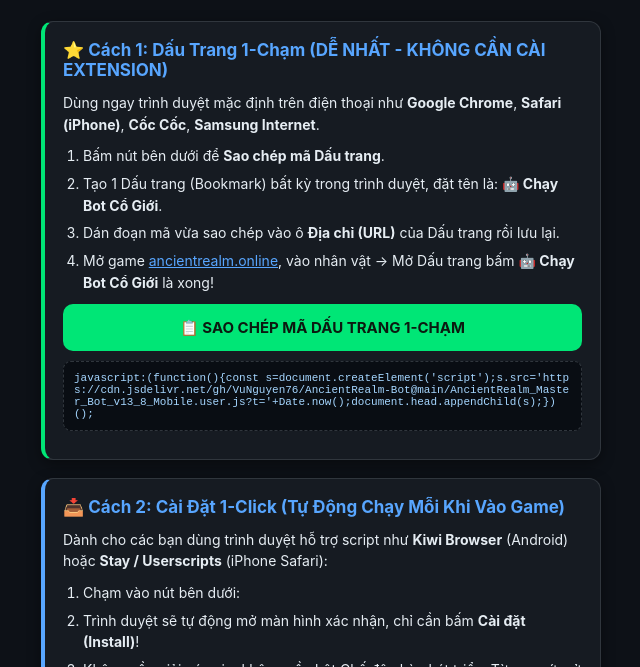
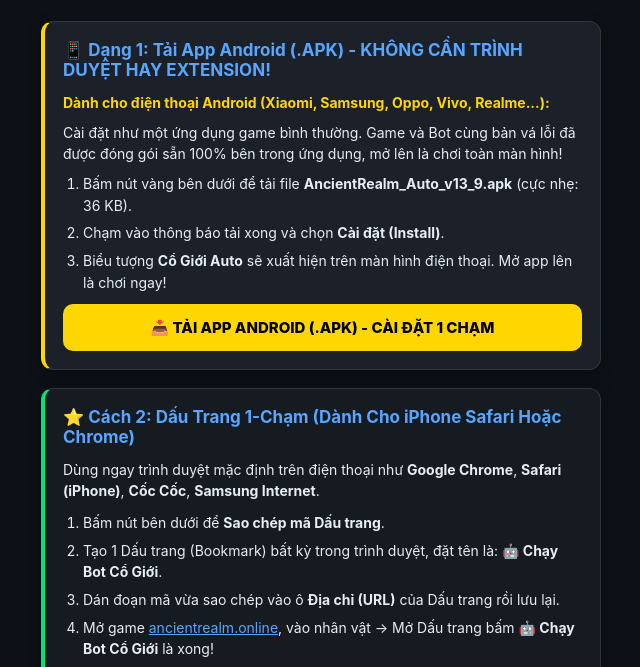
Before and after one commit to VuNguyen76/AncientRealm-Bot, a browser extension: page index.html in a window 1280 px wide. Shown: the part 101-768 px from the top of the page, without its empty margins (319-959 px from the left). Drawn offline with Linux system fonts and the light colour scheme.

Commit message:
Add Android APK card to index.html

```diff
--- a/index.html
+++ b/index.html
@@ -169,9 +169,24 @@
       <div class="badge">Tương thích 100% Điện Thoại & Máy Tính</div>
     </div>
 
-    <!-- CÁCH 1: DẤU TRANG 1-CHẠM -->
+    <!-- DẠNG 1: TẢI APP ANDROID (.APK) -->
+    <div class="card" style="border-left: 4px solid #ffd700; background: #1c2129;">
+      <h2>📱 Dạng 1: Tải App Android (.APK) - KHÔNG CẦN TRÌNH DUYỆT HAY EXTENSION!</h2>
+      <p style="color: #ffd700; font-weight: bold; margin-bottom: 8px;">Dành cho điện thoại Android (Xiaomi, Samsung, Oppo, Vivo, Realme...):</p>
+      <p>Cài đặt như một ứng dụng game bình thường. Game và Bot cùng bản vá lỗi đã được đóng gói sẵn 100% bên trong ứng dụng, mở lên là chơi toàn màn hình!</p>
+      <ol style="margin-top: 8px;">
+        <li>Bấm nút vàng bên dưới để tải file <b>AncientRealm_Auto_v13_9.apk</b> (cực nhẹ: 36 KB).</li>
+        <li>Chạm vào thông báo tải xong và chọn <b>Cài đặt (Install)</b>.</li>
+        <li>Biểu tượng <b>Cổ Giới Auto</b> sẽ xuất hiện trên màn hình điện thoại. Mở app lên là chơi ngay!</li>
+      </ol>
+      <a class="btn" style="background: #ffd700; color: #000; font-size: 15px; font-weight: 800;" href="https://github.com/VuNguyen76/AncientRealm-Bot/raw/main/AncientRealm_Auto_v13_9.apk">
+        📥 TẢI APP ANDROID (.APK) - CÀI ĐẶT 1 CHẠM
+      </a>
+    </div>
+
+    <!-- CÁCH 2: DẤU TRANG 1-CHẠM -->
     <div class="card" style="border-left: 4px solid #00e676;">
-      <h2>⭐ Cách 1: Dấu Trang 1-Chạm (DỄ NHẤT - KHÔNG CẦN CÀI EXTENSION)</h2>
+      <h2>⭐ Cách 2: Dấu Trang 1-Chạm (Dành Cho iPhone Safari Hoặc Chrome)</h2>
       <p>Dùng ngay trình duyệt mặc định trên điện thoại như <b>Google Chrome</b>, <b>Safari (iPhone)</b>, <b>Cốc Cốc</b>, <b>Samsung Internet</b>.</p>
 
       <ol>
```
